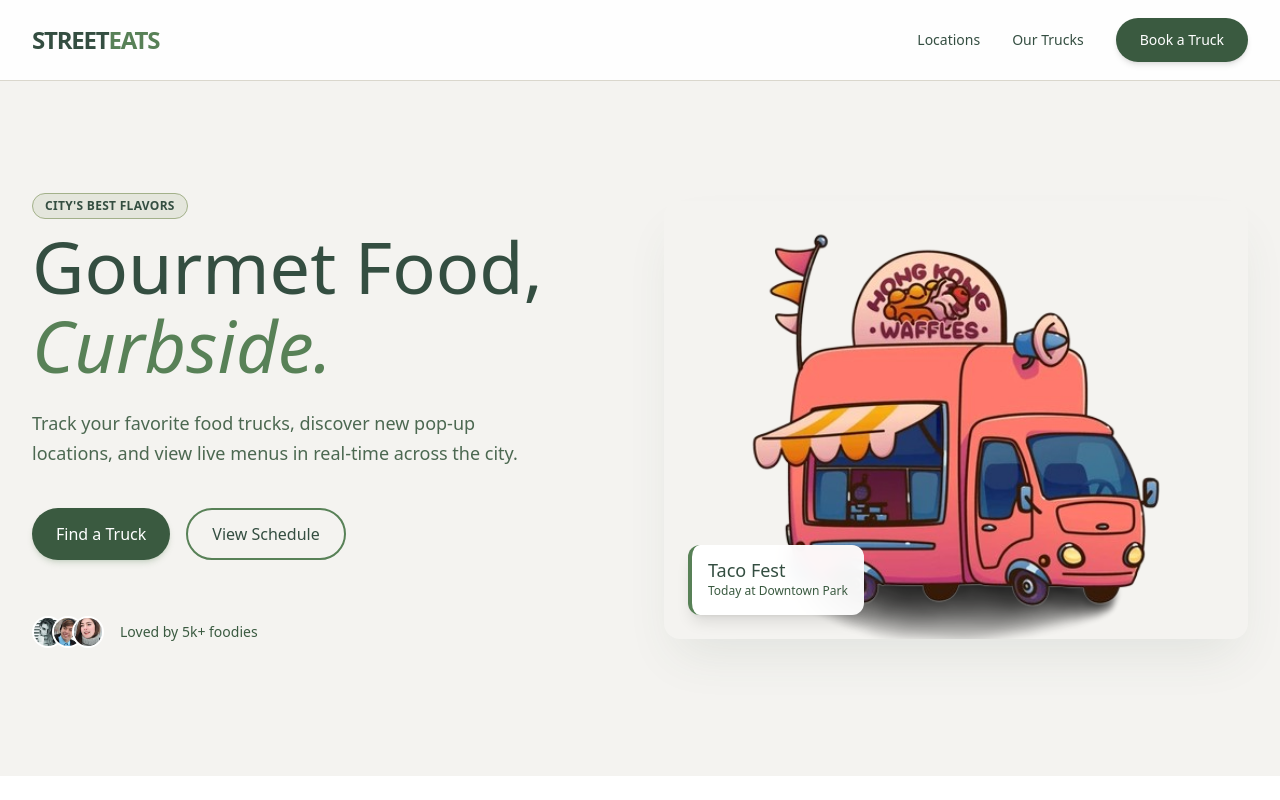
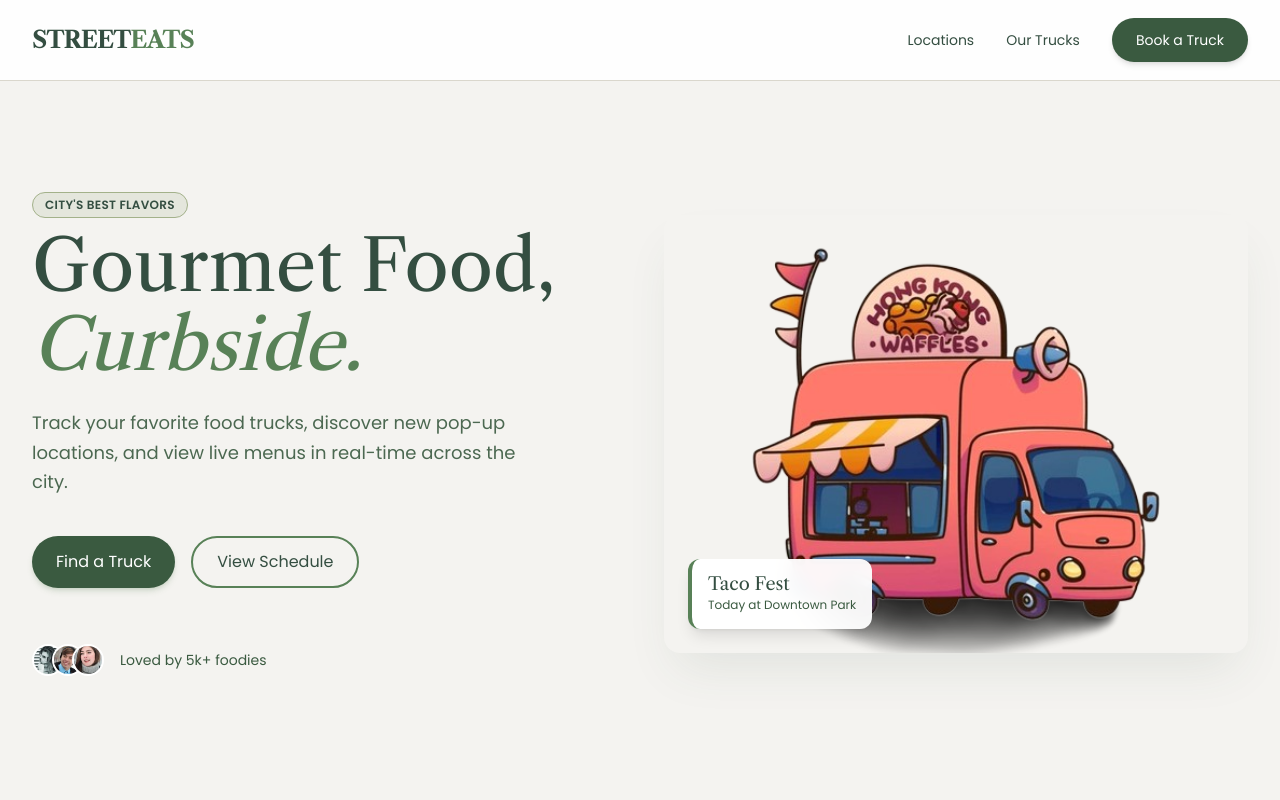
Before and after one commit to tonmoytr/food-truck-app-lite, a Next.js app: page / in a window 1280 px wide. Shown: the top 800 px of the page. Built offline with nearby package versions, Linux system fonts and the light colour scheme.

Commit message:
font fixed

```diff
--- a/src/app/globals.css
+++ b/src/app/globals.css
@@ -1,7 +1,6 @@
-@import "tailwindcss";
+/* @import "tailwindcss";
 
 :root {
-  /* Define your specific color variables here */
   --color-nature-100: #dad7cd;
   --color-nature-200: #a3b18a;
   --color-nature-300: #588157;
@@ -16,25 +15,21 @@
   --color-nature-400: var(--color-nature-400);
   --color-nature-500: var(--color-nature-500);
 
-  /* Link the Next.js Font Variables */
   --font-serif: var(--font-libre);
   --font-sans: var(--font-poppins);
+} */
+
+@import "tailwindcss";
+
+@theme {
+  /* FIX: Add generic fallbacks after the variable */
+  --font-serif: var(--font-libre), serif;
+  --font-sans: var(--font-poppins), sans-serif;
+
+  /* Your Colors */
+  --color-nature-100: #dad7cd;
+  --color-nature-200: #a3b18a;
+  --color-nature-300: #588157;
+  --color-nature-400: #3a5a40;
+  --color-nature-500: #344e41;
 }
-
-/* Reset layer
-   This ensures your fonts apply to the body
-*/
-@layer base {
-  body {
-    font-family: var(--font-sans);
-    @apply bg-white text-nature-500;
-  }
-  h1,
-  h2,
-  h3,
-  h4,
-  h5,
-  h6 {
-    font-family: var(--font-serif);
-  }
-}
--- a/src/app/layout.tsx
+++ b/src/app/layout.tsx
@@ -1,7 +1,6 @@
 import type { Metadata } from "next";
 import { Libre_Caslon_Text, Poppins } from "next/font/google";
 import "./globals.css";
-
 
 const libreCaslon = Libre_Caslon_Text({
   subsets: ["latin"],
@@ -16,7 +15,7 @@ const poppins = Poppins({
 });
 
 export const metadata: Metadata = {
-  title: "STREET EATS |  A Lite Food Truck",
+  title: "STREET EATS | A Lite Food Truck",
   description: "A dynamic food truck for all your culinary adventures.",
 };
 
@@ -24,12 +23,47 @@ export default function RootLayout({
   children,
 }: Readonly<{ children: React.ReactNode }>) {
   return (
-    <html lang="en">
-      <body
-        className={`${libreCaslon.variable} ${poppins.variable} antialiased`}
-      >
-        {children}
-      </body>
+    // FIX: Inject variables here so they are globally available
+    <html lang="en" className={`${libreCaslon.variable} ${poppins.variable}`}>
+      {/* Now "font-sans" works because the variable exists in the parent scope.
+         We keep "font-sans" here to force the body to use it.
+      */}
+      <body className="font-sans antialiased">{children}</body>
     </html>
   );
 }
+
+// import type { Metadata } from "next";
+// import { Libre_Caslon_Text, Poppins } from "next/font/google";
+// import "./globals.css";
+
+// const libreCaslon = Libre_Caslon_Text({
+//   subsets: ["latin"],
+//   weight: ["400", "700"],
+//   variable: "--font-libre",
+// });
+
+// const poppins = Poppins({
+//   subsets: ["latin"],
+//   weight: ["300", "400", "600"],
+//   variable: "--font-poppins",
+// });
+
+// export const metadata: Metadata = {
+//   title: "STREET EATS |  A Lite Food Truck",
+//   description: "A dynamic food truck for all your culinary adventures.",
+// };
+
+// export default function RootLayout({
+//   children,
+// }: Readonly<{ children: React.ReactNode }>) {
+//   return (
+//     <html lang="en">
+//       <body
+//         className={`${libreCaslon.variable} ${poppins.variable} antialiased`}
+//       >
+//         {children}
+//       </body>
+//     </html>
+//   );
+// }
```
